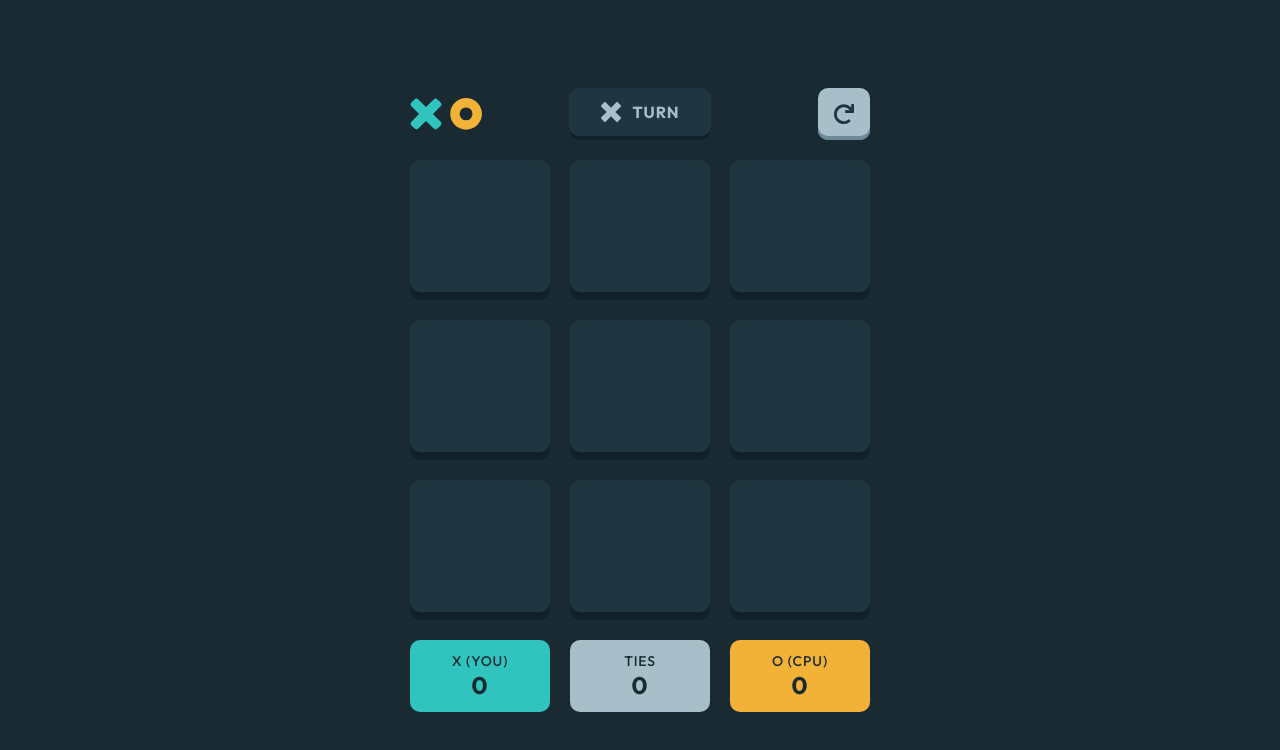
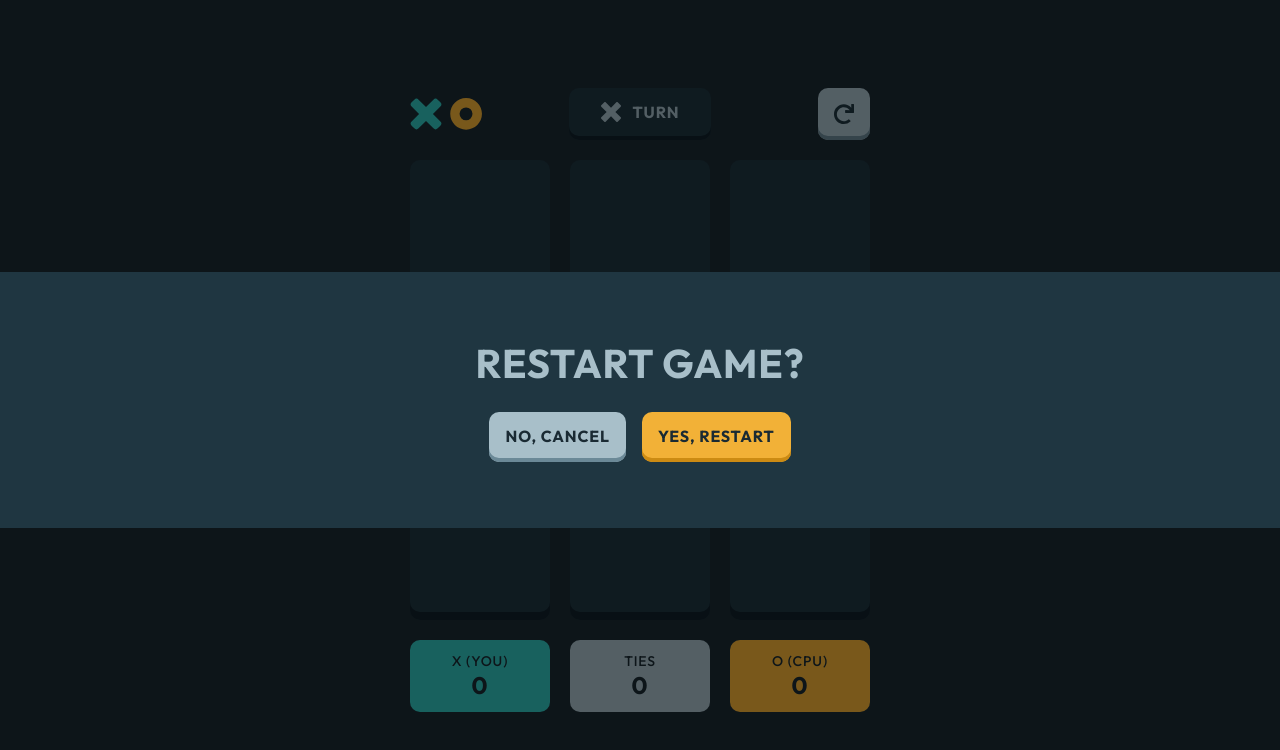
Before and after one commit to dcdm3g/tic-tac-toe, a Next.js app: page /solo/x in a window 1280 px wide. Both pictures are taken after a click on the button 844 px from the left and 114 px from the top of the page. Shown: the top 750 px of the page. Built offline with nearby package versions, Linux system fonts and the light colour scheme.

Commit message:
feat: add restart dialog

```diff
--- a/package.json
+++ b/package.json
@@ -9,6 +9,7 @@
     "lint": "next lint"
   },
   "dependencies": {
+    "@radix-ui/react-alert-dialog": "^1.1.1",
     "@radix-ui/react-slot": "^1.1.0",
     "next": "14.2.4",
     "react": "^18",
--- a/src/app/layout.tsx
+++ b/src/app/layout.tsx
@@ -19,7 +19,7 @@ export default function RootLayout({
       <body
         className={
           outfit.className +
-          ' flex min-h-screen justify-center bg-dark-navy p-6 text-body uppercase tracking-tracking'
+          ' flex min-h-screen justify-center bg-dark-navy text-body uppercase tracking-tracking'
         }
       >
         {children}
--- a/src/app/page.tsx
+++ b/src/app/page.tsx
@@ -3,7 +3,7 @@ import { GameSetup } from '@/components/game-setup'
 
 export default function Home() {
   return (
-    <main className="flex w-full max-w-content flex-col gap-8 self-center md:gap-10">
+    <main className="m-6 flex w-full max-w-content flex-col gap-8 self-center md:gap-10">
       <Logo className="self-center" />
       <GameSetup />
     </main>
--- a/src/components/game-restart.tsx
+++ b/src/components/game-restart.tsx
@@ -1,12 +1,45 @@
 import { Button } from '@/components/ui/button'
 import { Restart, RestartPath } from '@/components/icons/restart'
+import * as AlertDialog from '@radix-ui/react-alert-dialog'
 
-export function GameRestart() {
+interface GameRestartProps {
+  onRestart: () => void
+}
+
+export function GameRestart({ onRestart }: GameRestartProps) {
   return (
-    <Button variant="icon" aria-label="Restart">
-      <Restart className="size-4 md:size-5">
-        <RestartPath className="fill-semi-dark-navy" />
-      </Restart>
-    </Button>
+    <AlertDialog.Root>
+      <AlertDialog.Trigger asChild>
+        <Button variant="icon" aria-label="Restart">
+          <Restart className="size-4 md:size-5">
+            <RestartPath className="fill-semi-dark-navy" />
+          </Restart>
+        </Button>
+      </AlertDialog.Trigger>
+
+      <AlertDialog.Portal>
+        <AlertDialog.Overlay className="fixed inset-0 bg-black/50" />
+
+        <AlertDialog.Content className="fixed inset-x-0 top-1/2 flex h-56 -translate-y-1/2 flex-col items-center justify-center gap-6 bg-semi-dark-navy md:h-64">
+          <AlertDialog.Title className="text-heading-md text-silver md:text-heading-lg">
+            RESTART GAME?
+          </AlertDialog.Title>
+
+          <div className="flex gap-4">
+            <AlertDialog.Cancel asChild>
+              <Button variant="secondary" color="silver">
+                NO, CANCEL
+              </Button>
+            </AlertDialog.Cancel>
+
+            <AlertDialog.Action asChild>
+              <Button variant="secondary" color="yellow" onClick={onRestart}>
+                YES, RESTART
+              </Button>
+            </AlertDialog.Action>
+          </div>
+        </AlertDialog.Content>
+      </AlertDialog.Portal>
+    </AlertDialog.Root>
   )
 }
--- a/src/components/multiplayer-game.tsx
+++ b/src/components/multiplayer-game.tsx
@@ -1,8 +1,6 @@
 'use client'
 
 import type { Mark } from '@/interfaces/mark'
-import type { Board } from '@/interfaces/board'
-import type { Scores } from '@/interfaces/scores'
 
 import { Logo } from '@/components/icons/logo'
 import { GameHeader } from '@/components/game-header'
@@ -11,6 +9,7 @@ import { GameRestart } from '@/components/game-restart'
 import { GameBoard } from '@/components/game-board'
 import { GameScoreboard } from '@/components/game-scoreboard'
 
+import { initialBoard } from '@/constants/initial-board'
 import { useState } from 'react'
 
 interface MultiplayerGameProps {
@@ -18,16 +17,21 @@ interface MultiplayerGameProps {
 }
 
 export function MultiplayerGame({ firstPlayerMark }: MultiplayerGameProps) {
-  const [turn] = useState<Mark>('x')
-  const [board] = useState(new Array(9).fill(null) as Board)
-  const [scores] = useState<Scores>({ x: 0, ties: 0, o: 0 })
+  const [turn, setTurn] = useState<Mark>('x')
+  const [board, setBoard] = useState(initialBoard)
+  const [scores] = useState({ x: 0, ties: 0, o: 0 })
+
+  function handleRestart() {
+    setBoard(initialBoard)
+    setTurn('x')
+  }
 
   return (
-    <main className="w-full max-w-content md:self-center">
+    <main className="m-6 w-full max-w-content md:self-center">
       <GameHeader>
         <Logo />
         <GameTurn turn={turn} />
-        <GameRestart />
+        <GameRestart onRestart={handleRestart} />
       </GameHeader>
 
       <GameBoard board={board} />
--- a/src/components/solo-game.tsx
+++ b/src/components/solo-game.tsx
@@ -1,8 +1,6 @@
 'use client'
 
 import type { Mark } from '@/interfaces/mark'
-import type { Board } from '@/interfaces/board'
-import type { Scores } from '@/interfaces/scores'
 
 import { Logo } from '@/components/icons/logo'
 import { GameHeader } from '@/components/game-header'
@@ -11,6 +9,7 @@ import { GameRestart } from '@/components/game-restart'
 import { GameBoard } from '@/components/game-board'
 import { GameScoreboard } from '@/components/game-scoreboard'
 
+import { initialBoard } from '@/constants/initial-board'
 import { useState } from 'react'
 
 interface SoloGameProps {
@@ -18,16 +17,21 @@ interface SoloGameProps {
 }
 
 export function SoloGame({ mark }: SoloGameProps) {
-  const [turn] = useState<Mark>('x')
-  const [board] = useState(new Array(9).fill(null) as Board)
-  const [scores] = useState<Scores>({ x: 0, ties: 0, o: 0 })
+  const [turn, setTurn] = useState<Mark>('x')
+  const [board, setBoard] = useState(initialBoard)
+  const [scores] = useState({ x: 0, ties: 0, o: 0 })
+
+  function handleRestart() {
+    setBoard(initialBoard)
+    setTurn('x')
+  }
 
   return (
-    <main className="w-full max-w-content md:self-center">
+    <main className="m-6 w-full max-w-content md:self-center">
       <GameHeader>
         <Logo />
         <GameTurn turn={turn} />
-        <GameRestart />
+        <GameRestart onRestart={handleRestart} />
       </GameHeader>
 
       <GameBoard board={board} />
--- a/src/components/ui/button.tsx
+++ b/src/components/ui/button.tsx
@@ -16,7 +16,7 @@ const button = tv({
       primary:
         'rounded-lg px-4 pb-[calc(0.875rem_+_8px)] pt-3.5 text-heading-xs text-dark-navy shadow md:px-[1.125rem] md:pb-[calc(1rem_+_8px)] md:pt-4 md:text-heading-sm',
       secondary:
-        'rounded px-4 pb-[calc(0.875rem_+_4px)] pt-3.5 text-heading-xs text-dark-navy shadow-sm',
+        'rounded px-4 pb-[calc(0.875rem_+_2px)] pt-3.5 text-heading-xs text-dark-navy shadow-sm',
       icon: 'size-10 items-center rounded shadow-sm md:size-13',
     },
   },
--- /dev/null
+++ b/src/constants/initial-board.ts
@@ -0,0 +1,3 @@
+import { Board } from '@/interfaces/board'
+
+export const initialBoard = new Array(9).fill(null) as Board
--- a/tailwind.config.ts
+++ b/tailwind.config.ts
@@ -21,6 +21,7 @@ const config: Config = {
       },
       'dark-navy': 'rgb(26, 42, 51)',
       'semi-dark-navy': 'rgb(31, 54, 65)',
+      black: 'rgb(0, 0, 0)',
     },
     fontSize: {
       sm: ['0.75rem', { lineHeight: '0.9375rem', fontWeight: 500 }],
```
Also changed, not shown: 1 other file (tests, documents, lock files or other folders).
